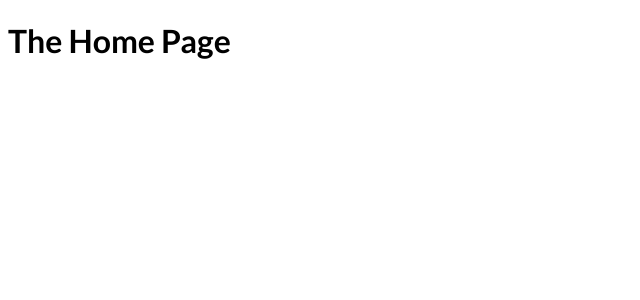
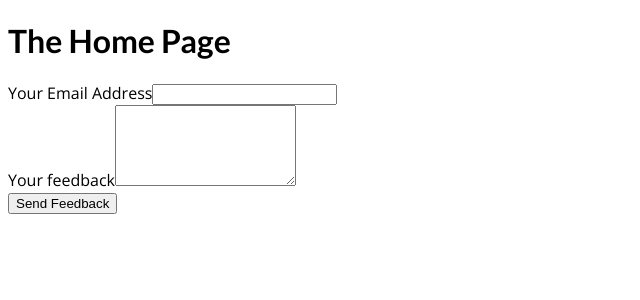
Before and after one commit to jaimeduarte-objectedge/nextjs-studies, a Next.js app: page / in a window 1280 px wide. Shown: the top 300 px of the page, without its empty margins (0-640 px from the left). Built offline with nearby package versions, Linux system fonts and the light colour scheme.

Commit message:
Added api route and initial home page logic

```diff
--- /dev/null
+++ b/pages/api/feedback.js
@@ -0,0 +1,6 @@
+export default function handler(req, res) {
+  res.status(200).json({ message: "HOPLOBATRACHUS!!!" });
+}
+
+// This is always SEVER-SIDE code
+// It will never be included in the client-side bundle
--- a/pages/index.js
+++ b/pages/index.js
@@ -1,7 +1,30 @@
+import { useRef } from "react";
+
 function HomePage() {
+  const emailInputRef = useRef();
+  const feedbackInputRef = useRef();
+
+  function submitFormHandler(event) {
+    event.preventDefault();
+
+    const enteredEmail = emailInputRef.current.value;
+    const enteredFeedback = feedbackInputRef.current.value;
+  }
+
   return (
     <div>
       <h1>The Home Page</h1>
+      <form>
+        <div>
+          <label htmlFor="email">Your Email Address</label>
+          <input type="email" id="email" ref={emailInputRef} />
+        </div>
+        <div>
+          <label htmlFor="feedback">Your feedback</label>
+          <textarea id="feedback" rows="5" ref={feedbackInputRef}></textarea>
+        </div>
+        <button>Send Feedback</button>
+      </form>
     </div>
   );
 }
```
Also changed, not shown: 1 other file (tests, documents, lock files or other folders).
